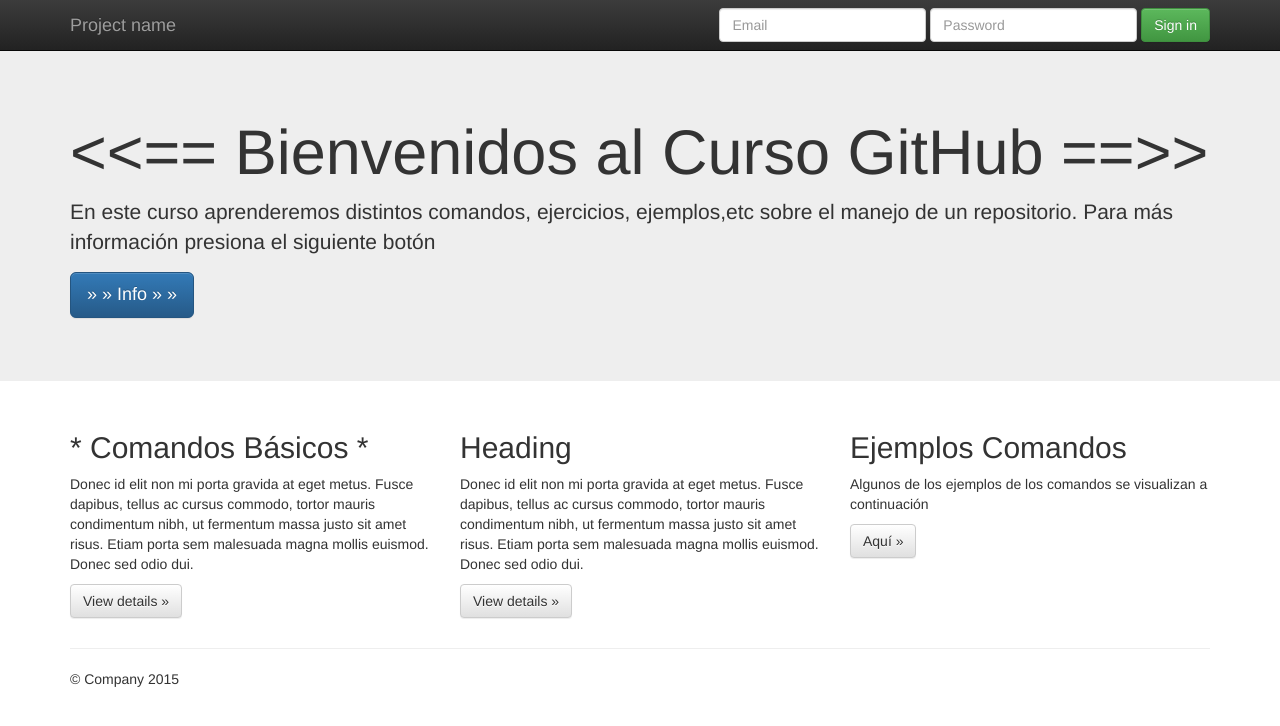
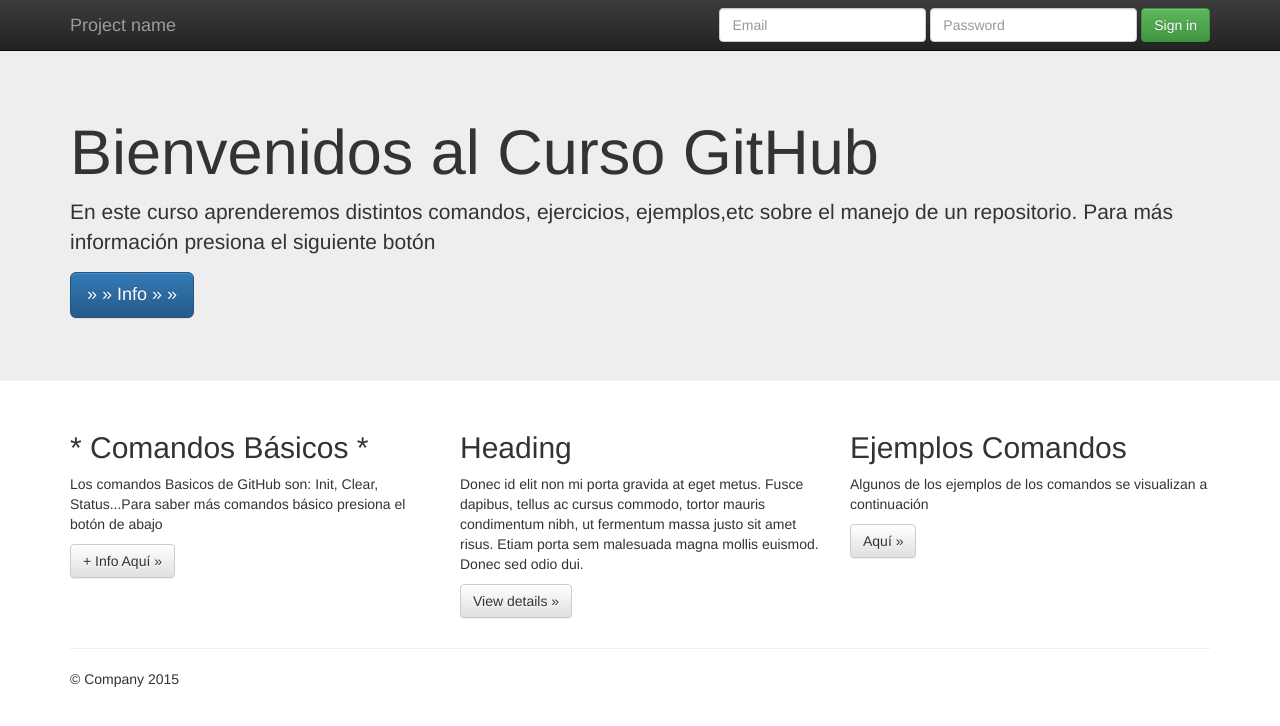
Before and after one commit to BetzabetGG/Trabajo2_Betzabet_Giuffra, a plain HTML site: page index.html in a window 1280 px wide. Drawn offline with nearby package versions, Linux system fonts and the light colour scheme.

Commit message:
Mas actualizaciones en Rama Main

```diff
--- a/index.html
+++ b/index.html
@@ -55,7 +55,7 @@
     <!-- Main jumbotron for a primary marketing message or call to action -->
     <div class="jumbotron">
       <div class="container">
-        <h1><<== Bienvenidos al Curso GitHub ==>></h1>
+        <h1>Bienvenidos al Curso GitHub</h1>
         <p>En este curso aprenderemos distintos comandos, ejercicios, ejemplos,etc sobre el manejo de un repositorio. Para más información presiona el siguiente botón </p>
         <p><a class="btn btn-primary btn-lg" href="#" role="button">&raquo; &raquo; Info &raquo; &raquo;</a></p>
       </div>
@@ -66,8 +66,8 @@
       <div class="row">
         <div class="col-md-4">
           <h2>* Comandos Básicos *</h2>
-          <p>Donec id elit non mi porta gravida at eget metus. Fusce dapibus, tellus ac cursus commodo, tortor mauris condimentum nibh, ut fermentum massa justo sit amet risus. Etiam porta sem malesuada magna mollis euismod. Donec sed odio dui. </p>
-          <p><a class="btn btn-default" href="#" role="button">View details &raquo;</a></p>
+          <p>Los comandos Basicos de GitHub son: Init, Clear, Status...Para saber más comandos básico presiona el botón de abajo</p>
+          <p><a class="btn btn-default" href="#" role="button">+ Info Aquí &raquo;</a></p>
         </div>
         <div class="col-md-4">
           <h2>Heading</h2>
```
